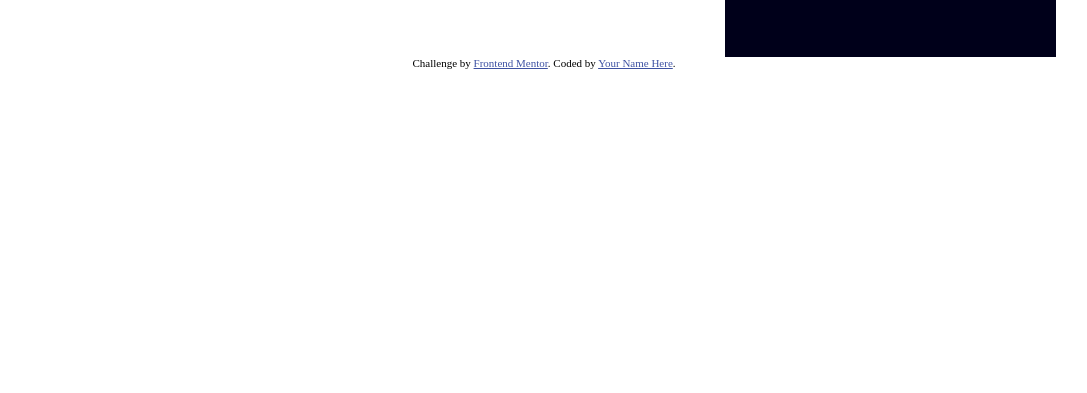
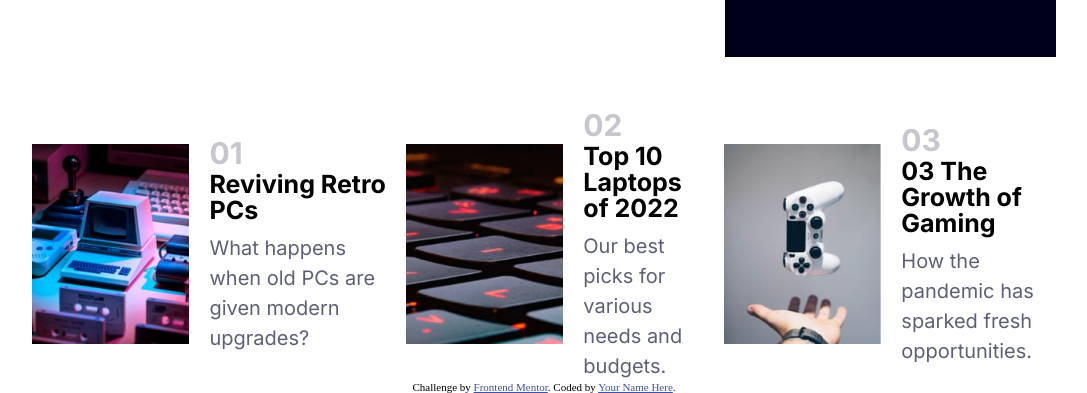
Before and after one commit to OladokunLT/news-homepage-challenge, a plain HTML site: page index.html in a window 1280 px wide. Shown: the part 772-1165 px from the top of the page, without its empty margins (96-1183 px from the left). Before the commit the page ends 841 px from the top, so only its background shows below. Drawn offline with Linux system fonts and the light colour scheme.

Commit message:
Added functionality to toggle menu.

```diff
--- a/index.html
+++ b/index.html
@@ -39,6 +39,11 @@
         <picture>
           <img src="./assets/images/logo.svg" alt="site logo" />
         </picture>
+        <!-- nav items -->
+        <span class="menu-container">
+          <img src="./assets/images/icon-menu.svg" alt="" />
+        </span>
+      </nav>
         <nav>
           <ul class="nav-list">
             <li>
@@ -59,11 +64,7 @@
               >
             </li>
           </ul>
-          <!-- nav items -->
-          <span class="menu-container">
-            <img src="./assets/images/icon-menu.svg" alt="" />
-          </span>
-        </nav>
+
       </header>
       <main>
         <div class="grid-parent">
@@ -109,21 +110,53 @@
             </article>
           </div>
         </div>
+        <div id="info">
+          <section class="info">
+            <img
+              class="retro"
+              src="./assets/images/image-retro-pcs.jpg"
+              alt="Retro"
+            />
+            <div class="text1">
+              <h3 class="one">01</h3>
+              <p class="head">Reviving Retro PCs</p>
+              <p class="note">
+                What happens when old PCs are given modern upgrades?
+              </p>
+            </div>
+          </section>
+
+          <section class="info">
+            <img
+              class="retro"
+              src="./assets/images/image-top-laptops.jpg"
+              alt="Retro"
+            />
+            <div class="text2">
+              <h3 class="one">02</h3>
+              <p class="head">Top 10 Laptops of 2022</p>
+              <p class="note">Our best picks for various needs and budgets.</p>
+            </div>
+          </section>
+
+          <section class="info">
+            <img
+              class="retro"
+              src="./assets/images/image-gaming-growth.jpg"
+              alt="Retro"
+            />
+            <div class="text3">
+              <h3 class="one">03</h3>
+              <p class="head">03 The Growth of Gaming</p>
+              <p class="note">
+                How the pandemic has sparked fresh opportunities.
+              </p>
+            </div>
+          </section>
+        </div>
       </main>
       <footer></footer>
     </div>
-
-    <!-- Home New Popular Trending Categories The Bright Future of Web 3.0? We dive
-    into the next evolution of the web that claims to put the power of the
-    platforms back into the hands of the people. But is it really fulfilling its
-    promise? Read more New Hydrogen VS Electric Cars Will hydrogen-fueled cars
-    ever catch up to EVs? The Downsides of AI Artistry What are the possible
-    adverse effects of on-demand AI image generation? Is VC Funding Drying Up?
-    Private funding by VC firms is down 50% YOY. We take a look at what that
-    means. 01 Reviving Retro PCs What happens when old PCs are given modern
-    upgrades? 02 Top 10 Laptops of 2022 Our best picks for various needs and
-    budgets. 03 The Growth of Gaming How the pandemic has sparked fresh
-    opportunities. -->
 
     <div class="attribution">
       Challenge by
--- a/js/main.js
+++ b/js/main.js
@@ -0,0 +1,20 @@
+let menuEl = document.querySelector(".menu-container");
+let ulEl = document.querySelector(".nav-list");
+
+menuEl.addEventListener("click", toggleMenu);
+
+function toggleMenu() {
+  // open if hidden
+  if (ulEl.style.display == "block") {
+    ulEl.style.display = "none";
+    menuEl.innerHTML =
+      "<img src='./assets/images/icon-menu.svg' alt='close menu' />";
+    // menuEl.style.display = "none";
+  } else {
+    // close if opened
+    ulEl.style.display = "block";
+    menuEl.innerHTML =
+      "<img src='./assets/images/icon-menu-close.svg' alt='close menu' />";
+    // menuEl.style.display = "none";
+  }
+}
--- a/styles/main.css
+++ b/styles/main.css
@@ -124,7 +124,37 @@ h2 {
   line-height: 24px;
   margin-top: 20px;
 }
+#info {
+  margin-top: 50px;
+  display: flex;
+  gap: 12px;
+  /* text-align: left; */
+  flex-direction: column;
+}
+.info {
+  display: flex;
+  gap: 20px;
+  align-items: center;
+}
 
+.retro {
+  height: 200px;
+}
+
+.one {
+  color: var(--Silver);
+  font-size: 30px;
+}
+.head {
+  font-weight: 700;
+  font-size: 25px;
+  color: #000000;
+  margin-bottom: 10px;
+}
+.note {
+  font-size: 20px;
+  line-height: 30px;
+}
 @media (width >= 768px) {
   .grid-parent {
     grid-template-columns: 2fr 1fr;
@@ -151,6 +181,11 @@ h2 {
     font-size: 56px;
     line-height: 56px;
   }
+
+  /* info style */
+  #info {
+    flex-direction: row;
+  }
 }
 @media (width>1024px) {
   .wrapper {
```
